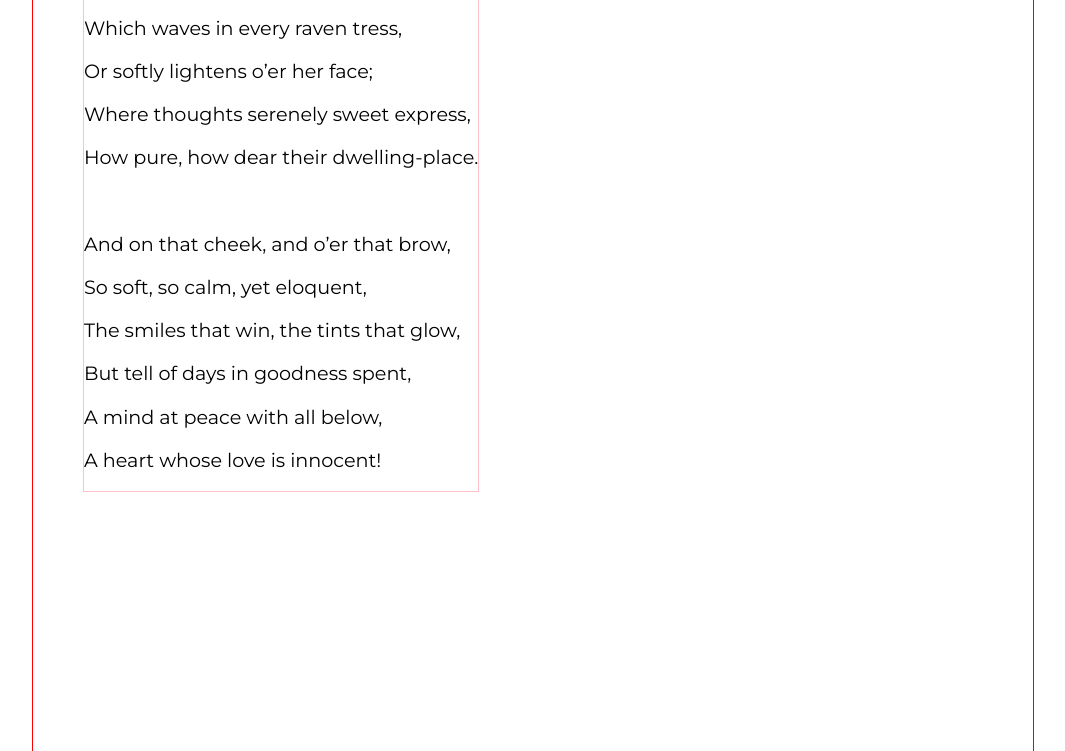
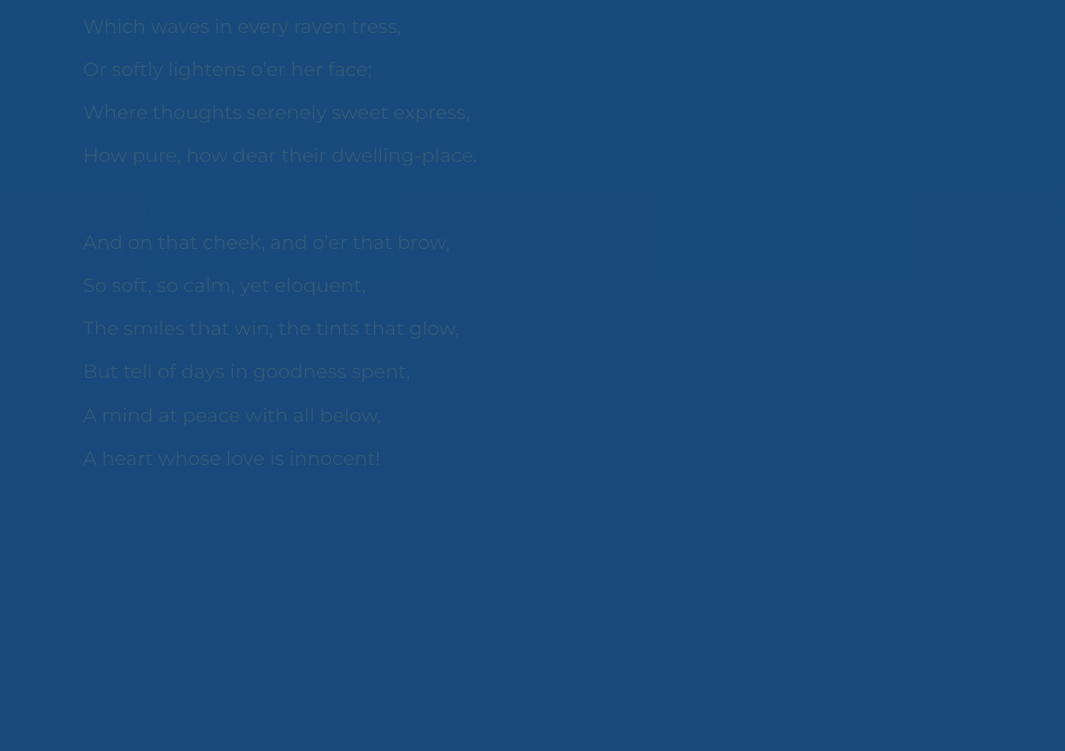
Before and after one commit to MRAnsari/3870fa17_longscroll, a plain HTML site: page index.html in a window 1280 px wide. Shown: the part 552-1303 px from the top of the page, without its empty margins (107-1172 px from the left). Drawn offline with Linux system fonts and the light colour scheme.

Commit message:
Fixing the ease in

```diff
--- a/css/app.css
+++ b/css/app.css
@@ -1,31 +1,42 @@
 /*font-family: 'Montserrat', sans-serif;*/
 /*font-family: 'Satisfy', cursive;*/
 
+body {
+  background: #1b2259; /* For browsers that do not support gradients */
+  background: -webkit-linear-gradient(#194b7d, #1b2259); /* For Safari 5.1 to 6.0 */
+  background: -o-linear-gradient(#194b7d, #1b2259); /* For Opera 11.1 to 12.0 */
+  background: -moz-linear-gradient(#194b7d, #1b2259); /* For Firefox 3.6 to 15 */
+  background: linear-gradient(#194b7d, #1b2259); /* Standard syntax */
+}
+
 #canvas {
-  border: 1px solid red;
+  /*border: 1px solid red;*/
   width: 1000px;
-  height: 22500px;
+  height: 23500px;
   margin: 0 auto;
   position: relative;
   //top:100px;
   }
 
 #title {
-  border: 1px solid yellow;
-  top:50px;
+  /*border: 1px solid yellow;*/
+  top:400px;
   position: absolute;
-  left: 80px;
+  left: 60px;
   font-family: 'Satisfy', cursive;
   font-size: 2.3em;
+  color: rgba(255, 247, 97, 1);
 }
 
 #poem {
-  border: 1px solid pink;
-  top:150px;
+  /*border: 1px solid pink;*/
+  /*top:150px;*/
+  top: 500px;
   position: absolute;
   left: 50px;
   font-family: 'Montserrat', sans-serif;
   font-size: 1.2em;
+  color: rgba(255, 247, 97, 0.1);
 }
 
 /*#counter {
--- a/js/app.js
+++ b/js/app.js
@@ -1,53 +1,58 @@
 var canvas = document.getElementById("canvas");
 var counter = document.getElementById("counter");
-var icon = document.getElementById("icon");
+var poem = document.getElementById("poem");
 
 window.onscroll = function(){
   var y = window.pageYOffset;
 
   console.log(y);
 
-    poem.style.top = 150 + y * 1 + "px";
+    title.style.top = 400 + y * .7 + "px";
+    // poem.style.top = 150 + y * 1 + "px";
+    // poem.style.top = 500 + y * .5 + "px";
+
+    if (y > 0 && y < 1200) {poem.style.top = 500 + y * .7 + "px";}
+    else                    poem.style.top = 150 + y + "px";
 
 // POEM HILIGHTING
-    if (y > 1000 && y < 2000)   {line01.style.color = "red";}
-    else                        {line01.style.color = "black";}
-    if (y > 2000 && y < 3000)   {line02.style.color = "red";}
-    else                        {line02.style.color = "black";}
-    if (y > 3000 && y < 4000)   {line03.style.color = "red";}
-    else                        {line03.style.color = "black";}
-    if (y > 4000 && y < 5000)   {line04.style.color = "red";}
-    else                        {line04.style.color = "black";}
-    if (y > 5000 && y < 6000)   {line05.style.color = "red";}
-    else                        {line05.style.color = "black";}
-    if (y > 6000 && y < 7000)   {line06.style.color = "red";}
-    else                        {line06.style.color = "black";}
+    if (y > 2000 && y < 3000)   {line01.style.color = "rgba(255, 247, 97, 1)";}
+    else                        {line01.style.color = "rgba(255, 247, 97, 0.1)";}
+    if (y > 3000 && y < 4000)   {line02.style.color = "rgba(255, 247, 97, 1)";}
+    else                        {line02.style.color = "rgba(255, 247, 97, 0.1)";}
+    if (y > 4000 && y < 5000)   {line03.style.color = "rgba(255, 247, 97, 1)";}
+    else                        {line03.style.color = "rgba(255, 247, 97, 0.1)";}
+    if (y > 5000 && y < 6000)   {line04.style.color = "rgba(255, 247, 97, 1)";}
+    else                        {line04.style.color = "rgba(255, 247, 97, 0.1)";}
+    if (y > 6000 && y < 7000)   {line05.style.color = "rgba(255, 247, 97, 1)";}
+    else                        {line05.style.color = "rgba(255, 247, 97, 0.1)";}
+    if (y > 7000 && y < 8000)   {line06.style.color = "rgba(255, 247, 97, 1)";}
+    else                        {line06.style.color = "rgba(255, 247, 97, 0.1)";}
           // Break 1000px
-    if (y > 8000 && y < 9000)   {line07.style.color = "red";}
-    else                        {line07.style.color = "black";}
-    if (y > 9000 && y < 10000)  {line08.style.color = "red";}
-    else                        {line08.style.color = "black";}
-    if (y > 10000 && y < 11000) {line09.style.color = "red";}
-    else                        {line09.style.color = "black";}
-    if (y > 11000 && y < 12000) {line10.style.color = "red";}
-    else                        {line10.style.color = "black";}
-    if (y > 12000 && y < 13000) {line11.style.color = "red";}
-    else                        {line11.style.color = "black";}
-    if (y > 13000 && y < 14000) {line12.style.color = "red";}
-    else                        {line12.style.color = "black";}
+    if (y > 8000 && y < 9000)   {line07.style.color = "rgba(255, 247, 97, 1)";}
+    else                        {line07.style.color = "rgba(255, 247, 97, 0.1)";}
+    if (y > 9000 && y < 10000)  {line08.style.color = "rgba(255, 247, 97, 1)";}
+    else                        {line08.style.color = "rgba(255, 247, 97, 0.1)";}
+    if (y > 10000 && y < 11000) {line09.style.color = "rgba(255, 247, 97, 1)";}
+    else                        {line09.style.color = "rgba(255, 247, 97, 0.1)";}
+    if (y > 11000 && y < 12000) {line10.style.color = "rgba(255, 247, 97, 1)";}
+    else                        {line10.style.color = "rgba(255, 247, 97, 0.1)";}
+    if (y > 12000 && y < 13000) {line11.style.color = "rgba(255, 247, 97, 1)";}
+    else                        {line11.style.color = "rgba(255, 247, 97, 0.1)";}
+    if (y > 13000 && y < 14000) {line12.style.color = "rgba(255, 247, 97, 1)";}
+    else                        {line12.style.color = "rgba(255, 247, 97, 0.1)";}
           // Break 1000px
-    if (y > 15000 && y < 16000) {line13.style.color = "red";}
-    else                        {line13.style.color = "black";}
-    if (y > 16000 && y < 17000) {line14.style.color = "red";}
-    else                        {line14.style.color = "black";}
-    if (y > 17000 && y < 18000) {line15.style.color = "red";}
-    else                        {line15.style.color = "black";}
-    if (y > 18000 && y < 19000) {line16.style.color = "red";}
-    else                        {line16.style.color = "black";}
-    if (y > 19000 && y < 20000) {line17.style.color = "red";}
-    else                        {line17.style.color = "black";}
-    if (y > 20000 && y < 21000) {line18.style.color = "red";}
-    else                        {line18.style.color = "black";}
+    if (y > 15000 && y < 16000) {line13.style.color = "rgba(255, 247, 97, 1)";}
+    else                        {line13.style.color = "rgba(255, 247, 97, 0.1)";}
+    if (y > 16000 && y < 17000) {line14.style.color = "rgba(255, 247, 97, 1)";}
+    else                        {line14.style.color = "rgba(255, 247, 97, 0.1)";}
+    if (y > 17000 && y < 18000) {line15.style.color = "rgba(255, 247, 97, 1)";}
+    else                        {line15.style.color = "rgba(255, 247, 97, 0.1)";}
+    if (y > 18000 && y < 19000) {line16.style.color = "rgba(255, 247, 97, 1)";}
+    else                        {line16.style.color = "rgba(255, 247, 97, 0.1)";}
+    if (y > 19000 && y < 20000) {line17.style.color = "rgba(255, 247, 97, 1)";}
+    else                        {line17.style.color = "rgba(255, 247, 97, 0.1)";}
+    if (y > 20000 && y < 21000) {line18.style.color = "rgba(255, 247, 97, 1)";}
+    else                        {line18.style.color = "rgba(255, 247, 97, 0.1)";}
 
 
 
```
